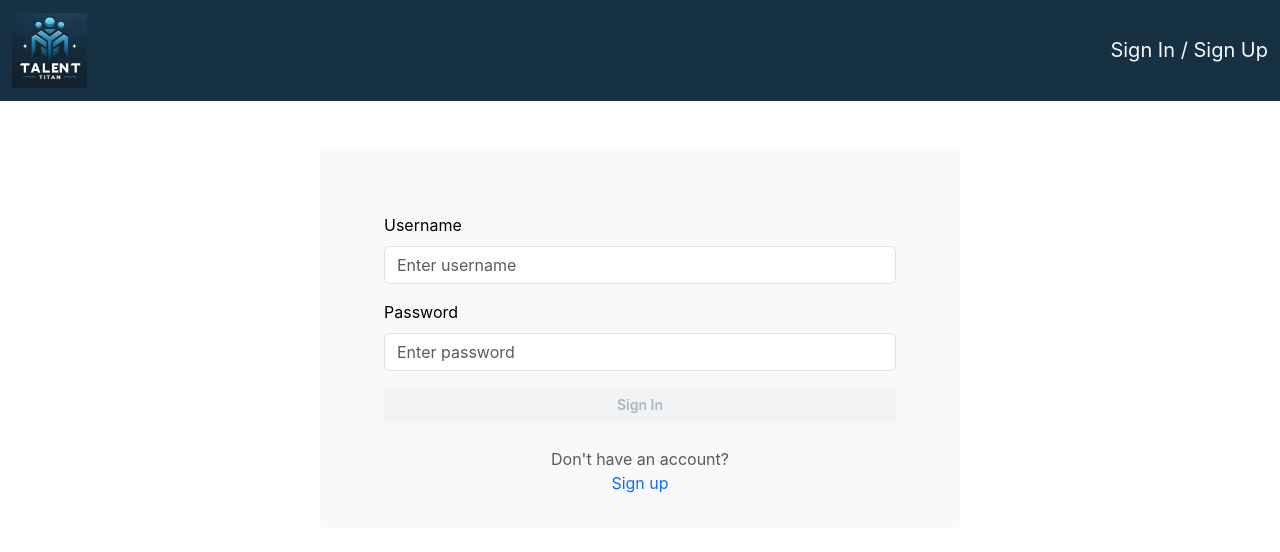
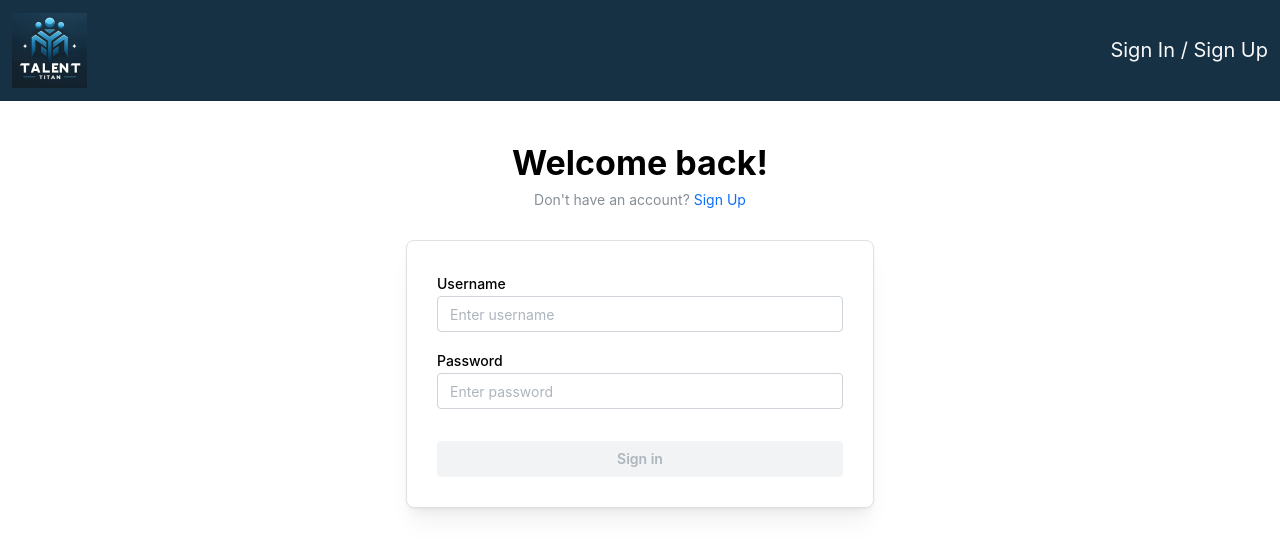
Before and after one commit to Mikecamdo/TalentTitan, a React (Create React App) app in the folder frontend/: page /signIn in a window 1280 px wide. Shown: the top 552 px of the page. Built offline with nearby package versions, Linux system fonts and the light colour scheme; a small style sheet from the web is missing.

Commit message:
Redid Sign In Page
Completely redesigned the sign in page using mantine (no bootstrap is used)

```diff
--- /dev/null
+++ b/frontend/src/css_modules/SignInPage.module.css
@@ -0,0 +1,6 @@
+.title {
+  font-family:
+      Greycliff CF,
+      var(--mantine-font-family);
+  font-weight: 900;
+}
--- a/frontend/src/pages/SignInPage.tsx
+++ b/frontend/src/pages/SignInPage.tsx
@@ -1,15 +1,17 @@
 import React from "react";
-import Form from "react-bootstrap/Form";
-// import Button from "react-bootstrap/Button";
-import Container from "react-bootstrap/Container";
-import Row from "react-bootstrap/Row";
-import Col from "react-bootstrap/Col";
-import Alert from "react-bootstrap/Alert";
-import { NavLink, useNavigate } from "react-router-dom";
+import { Link, useNavigate } from "react-router-dom";
 import { useState, useEffect, useContext } from "react";
 import { UserContext } from "../App";
-
-import { Button } from '@mantine/core';
+import {
+  TextInput,
+  Anchor,
+  Paper,
+  Title,
+  Text,
+  Container,
+  Button,
+} from '@mantine/core';
+import classes from '../css_modules/SignInPage.module.css';
 
 const formValues = {
   username: "",
@@ -17,12 +19,11 @@ const formValues = {
 };
 
 export const SignInPage = () => {
+
   const navigate = useNavigate();
 
   const [disableButton, setDisableButton] = useState(true);
-  const [validated, setValidated] = useState(false);
   const [values, setValues] = useState(formValues);
-  const [error, setError] = useState("");
 
   useEffect(() => {
     if (values.username && values.password) {
@@ -39,88 +40,52 @@ export const SignInPage = () => {
     return <div>Loading...</div>;
   }
 
-  const handleSubmit = (event: any) => {
-    const form = event.currentTarget;
-    if (form.checkValidity() === false) {
-      event.preventDefault();
-      event.stopPropagation();
-    }
-
-    setValidated(true);
-  };
-
   const login = () => {
     setCurrentUser(values.username);
     navigate("/update-password");
   };
 
   return (
-    <>
-    <div>
-      <div className="pt-5">
-        <div className="bg-light rounded p-3 mx-auto p-md-5 pb-md-3 col-lg-6 col-sm-8">
-          {error !== "" && (
-            <Alert key={"danger"} variant={"danger"}>
-              {error}
-            </Alert>
-          )}
+    <Container size={500} my={40}>
+      <Title ta="center" className={classes.title}>
+        Welcome back!
+      </Title>
+      <Text c="dimmed" size="sm" ta="center" mt={5}>
+        Don't have an account?{' '}
+        <Anchor size="sm" component="button">
+          <Link to="/signUp">Sign Up</Link>
+        </Anchor>
+      </Text>
 
-          <Form
-            noValidate
-            validated={validated}
-            onSubmit={handleSubmit}
-            className="rounded p-4 p-sm-3"
-          >
-            <Form.Group className="mb-3" controlId="username">
-              <Form.Label>Username</Form.Label>
-              <Form.Control
-                required
-                type="username"
+      <Paper withBorder shadow="md" p={30} mt={30} radius="md">
+        <TextInput label="Username"
                    placeholder="Enter username"
                    value={values.username}
                    onChange={(delta) => {
                     setValues({ ...values, username: delta.target.value });
                    }}
         />
-            </Form.Group>
 
-            <Form.Group className="mb-3" controlId="password">
-              <Form.Label>Password</Form.Label>
-              <Form.Control
-                required
-                type="password"
+        <TextInput type="password"
+                   mt="md"
+                   label="Password"
                    placeholder="Enter password"
                    value={values.password}
                    onChange={(delta) => {
                     setValues({ ...values, password: delta.target.value });
                    }}
         />
-            </Form.Group>
 
-            <Button
-              fullWidth
+        <Button fullWidth
+                mt="xl"
                 disabled={disableButton}
                 onClick={() => {
                   login();
                 }}
                 >
-              Sign In
+          Sign in
         </Button>
-
-            <Container fluid>
-              <Row className="text-center mt-4">
-                <Col>
-                  <p className="text-muted mb-0">Don't have an account?</p>
-                  <NavLink to={"/signUp"} className="text-decoration-none">
-                    Sign up
-                  </NavLink>
-                </Col>
-              </Row>
+      </Paper>
     </Container>
-          </Form>
-        </div>
-      </div>
-    </div>
-    </>
   );
-};
+}
```
Also changed, not shown: frontend/src/index.tsx (+11 -1 lines). Lines whose indentation alone changed are shown as unchanged.
